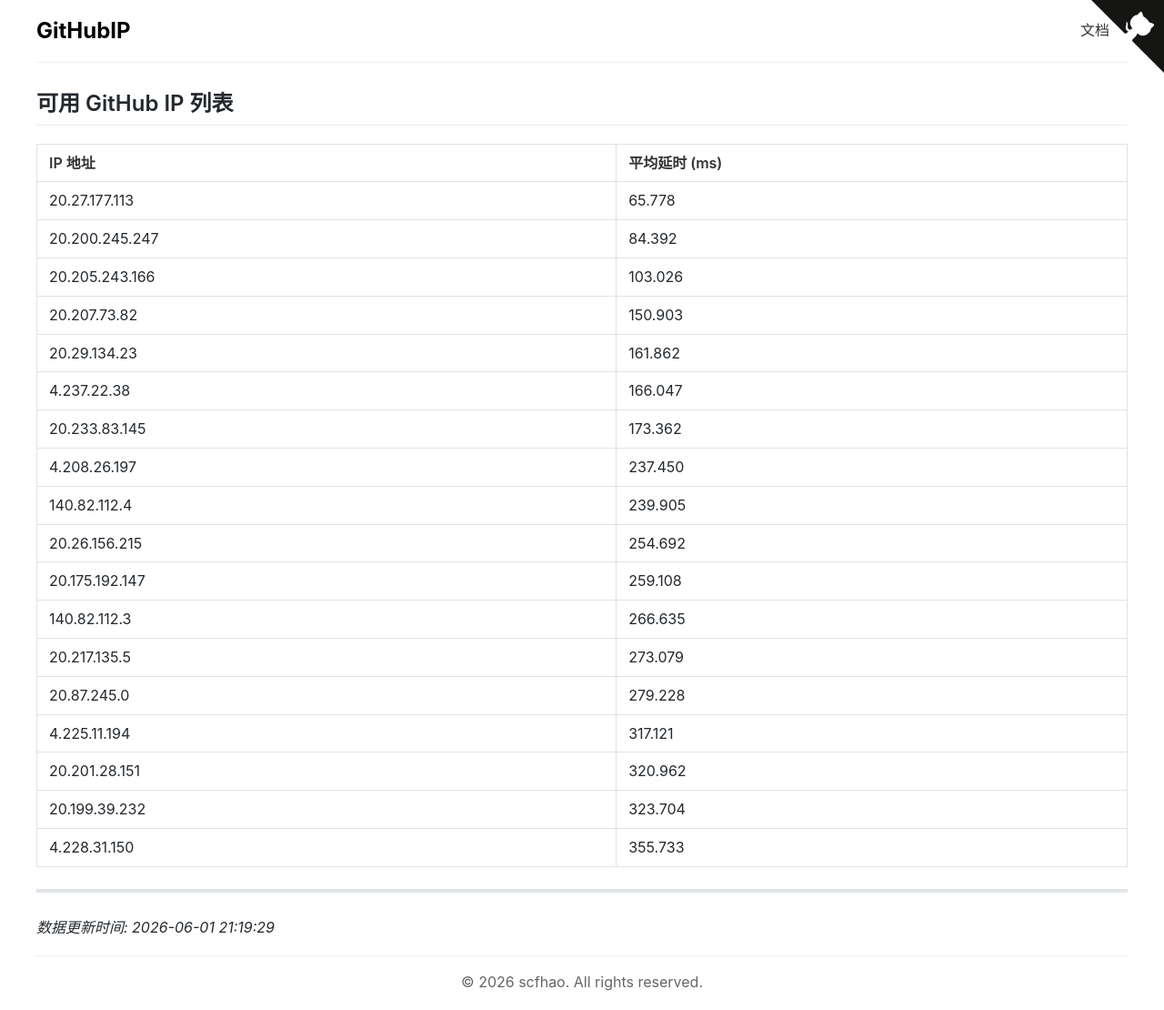
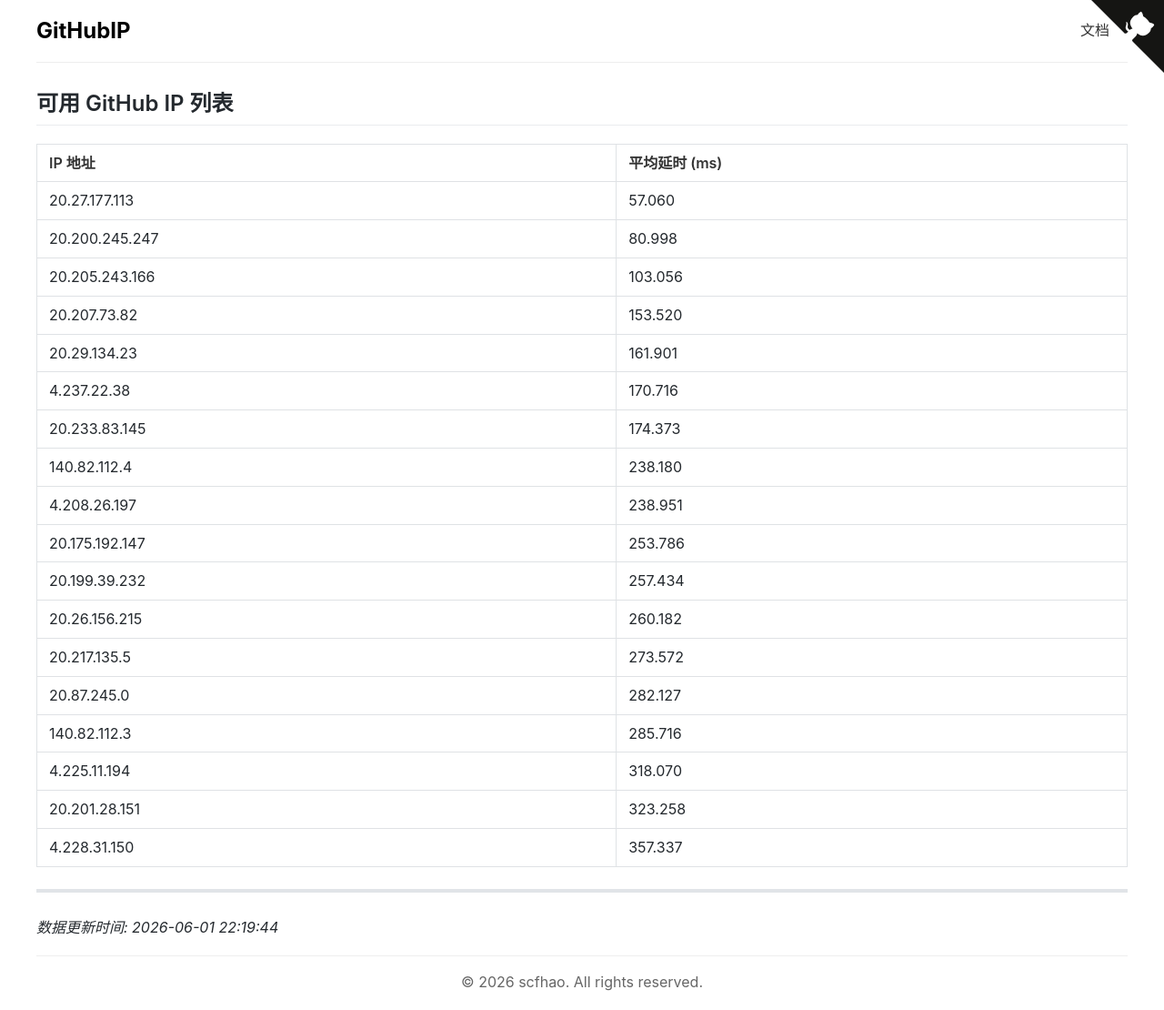
Before and after one commit to scfhao/GitHubIP, a Jekyll site: the page built from index.md, in a window 1280 px wide. Shown: the whole page at 91% size. Built offline with Jekyll 4.4.1, drawn with Linux system fonts in a browser that asks for light colours.

Commit message:
自动脚本执行 - 2026-06-01 22:19:44

```diff
--- a/index.md
+++ b/index.md
@@ -1,32 +1,32 @@
 ---
 layout: home
 title: GitHub IP 列表
-date: 2026-06-01 21:19:29
+date: 2026-06-01 22:19:44
 ---
 
 ## 可用 GitHub IP 列表
 
 | IP 地址 | 平均延时 (ms) |
 |---------|--------------|
-| 20.27.177.113 | 65.778 |
-| 20.200.245.247 | 84.392 |
-| 20.205.243.166 | 103.026 |
-| 20.207.73.82 | 150.903 |
-| 20.29.134.23 | 161.862 |
-| 4.237.22.38 | 166.047 |
-| 20.233.83.145 | 173.362 |
-| 4.208.26.197 | 237.450 |
-| 140.82.112.4 | 239.905 |
-| 20.26.156.215 | 254.692 |
-| 20.175.192.147 | 259.108 |
-| 140.82.112.3 | 266.635 |
-| 20.217.135.5 | 273.079 |
-| 20.87.245.0 | 279.228 |
-| 4.225.11.194 | 317.121 |
-| 20.201.28.151 | 320.962 |
-| 20.199.39.232 | 323.704 |
-| 4.228.31.150 | 355.733 |
+| 20.27.177.113 | 57.060 |
+| 20.200.245.247 | 80.998 |
+| 20.205.243.166 | 103.056 |
+| 20.207.73.82 | 153.520 |
+| 20.29.134.23 | 161.901 |
+| 4.237.22.38 | 170.716 |
+| 20.233.83.145 | 174.373 |
+| 140.82.112.4 | 238.180 |
+| 4.208.26.197 | 238.951 |
+| 20.175.192.147 | 253.786 |
+| 20.199.39.232 | 257.434 |
+| 20.26.156.215 | 260.182 |
+| 20.217.135.5 | 273.572 |
+| 20.87.245.0 | 282.127 |
+| 140.82.112.3 | 285.716 |
+| 4.225.11.194 | 318.070 |
+| 20.201.28.151 | 323.258 |
+| 4.228.31.150 | 357.337 |
 
 ---
 
-*数据更新时间: 2026-06-01 21:19:29*
+*数据更新时间: 2026-06-01 22:19:44*
```
